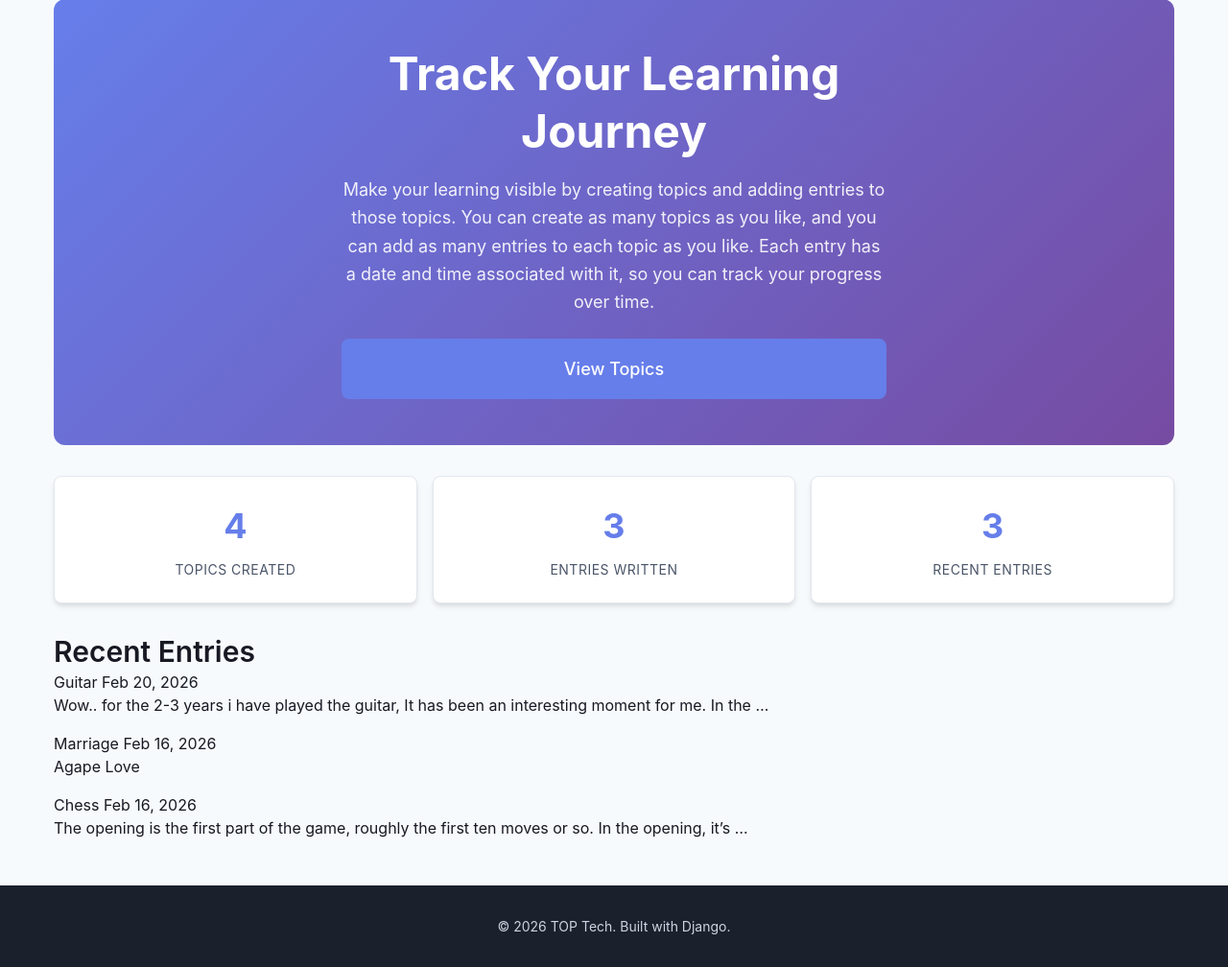
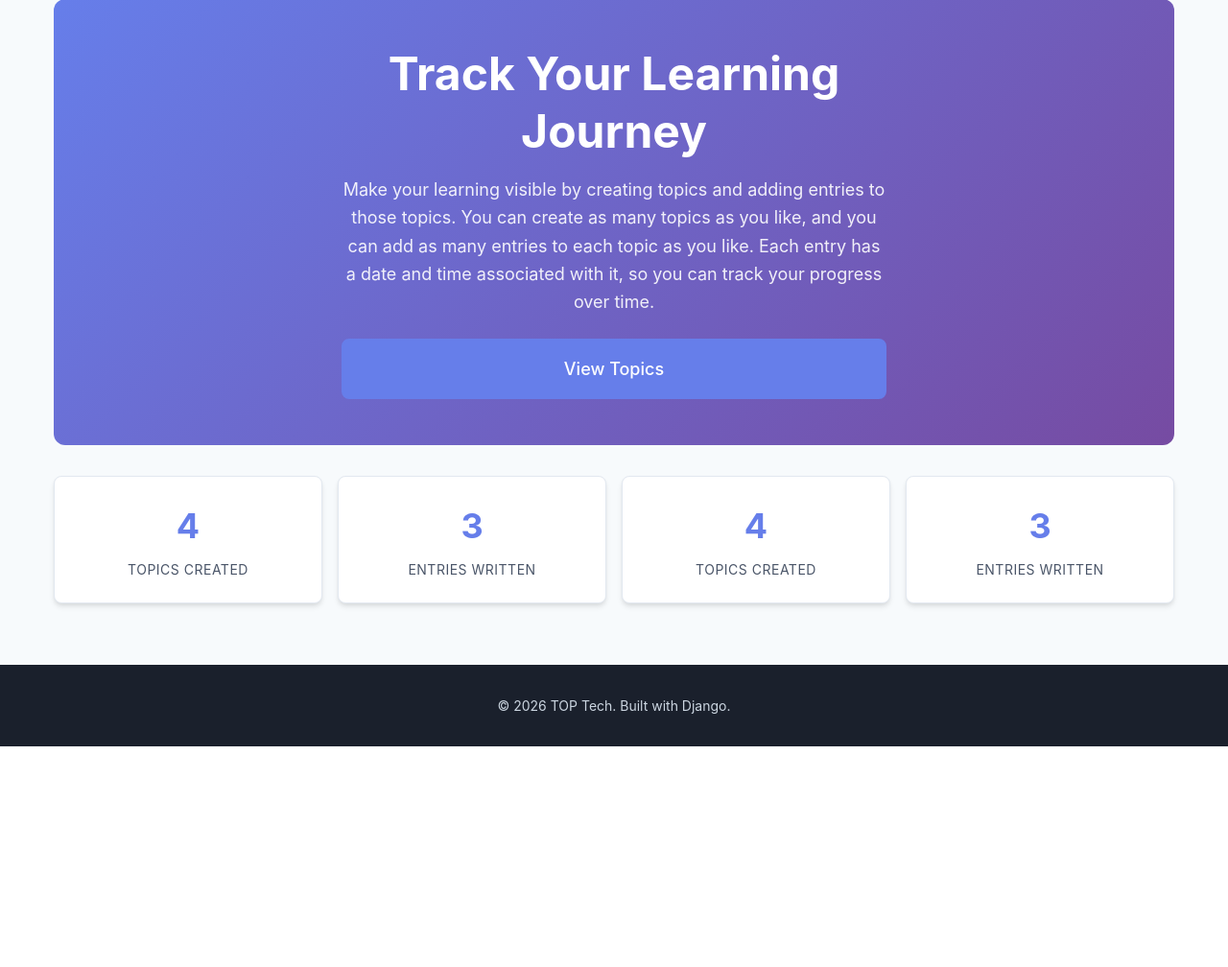
Before and after one commit to NGOKrooz/Learning-Log-App, a Django app: page / in a window 1280 px wide. Shown: the part 106-1114 px from the top of the page at 96% size. After the commit the page ends 884 px from the top, so only its background shows below. Run offline with Django 5.2, Linux system fonts and the light colour scheme; a user stored in the database is signed in; data comes from the database, SQL or seed files in the repository.

Commit message:
Fix password visibility toggle and dashboard layout

```diff
--- a/learning_logs/templates/learning_logs/index.html
+++ b/learning_logs/templates/learning_logs/index.html
@@ -42,30 +42,13 @@
       <div class="stat-label">Entries Written</div>
     </div>
     <div class="stat-card">
-      <div class="stat-number">{{ recent_entries|length }}</div>
-      <div class="stat-label">Recent Entries</div>
+      <div class="stat-number">{{ topics_count }}</div>
+      <div class="stat-label">Topics Created</div>
     </div>
-  </div>
-
-  <div class="recent-entries-panel">
-    <h2 class="section-heading">Recent Entries</h2>
-    {% if recent_entries %}
-    <div class="recent-entries-list">
-      {% for entry in recent_entries %}
-      <article class="entry-card">
-        <div class="entry-meta">
-          <span class="entry-topic">{{ entry.topic.text }}</span>
-          <span class="entry-date">{{ entry.date_added|date:"M j, Y" }}</span>
-        </div>
-        <p class="entry-preview">{{ entry.text|truncatewords:20 }}</p>
-      </article>
-      {% endfor %}
+    <div class="stat-card">
+      <div class="stat-number">{{ entries_count }}</div>
+      <div class="stat-label">Entries Written</div>
     </div>
-    {% else %}
-    <div class="empty-state">
-      <p>No recent entries yet. Create a new topic or add an entry to see updates here.</p>
-    </div>
-    {% endif %}
   </div>
 </div>
 {% endif %}
--- a/learning_logs/templates/learning_logs/topics.html
+++ b/learning_logs/templates/learning_logs/topics.html
@@ -40,7 +40,6 @@
     {% url 'learning_logs:new_topic' as new_topic_url %}
     {% include "components/button.html" with text="Create Your First Topic" variant="primary" href=new_topic_url %}
   </div>
-  {% endblock %}
   {% endblock %}
   {% endif %}
 
--- a/learning_logs/views.py
+++ b/learning_logs/views.py
@@ -10,17 +10,14 @@ def index(request):
     """The home page for Learning Log."""
     topics_count = 0
     entries_count = 0
-    recent_entries = Entry.objects.none()
 
     if request.user.is_authenticated:
         topics_count = Topic.objects.filter(owner=request.user).count()
         entries_count = Entry.objects.filter(topic__owner=request.user).count()
-        recent_entries = Entry.objects.filter(topic__owner=request.user).order_by('-date_added')[:5]
 
     context = {
         'topics_count': topics_count,
         'entries_count': entries_count,
-        'recent_entries': recent_entries,
     }
     return render(request, 'learning_logs/index.html', context)
 
--- a/static/js/main.js
+++ b/static/js/main.js
@@ -52,30 +52,38 @@ class LearningLogUI {
    * Setup password visibility toggles
    */
   setupPasswordToggles() {
-    const toggles = document.querySelectorAll('.password-toggle');
+    const toggles = document.querySelectorAll('.toggle-password, .password-toggle');
 
     toggles.forEach(toggle => {
       const targetId = toggle.dataset.target;
-      const targetInput = document.getElementById(targetId);
+      const passwordInput = document.getElementById(targetId);
+      const icon = toggle.querySelector('.toggle-icon');
 
-      if (targetInput) {
-        this.updatePasswordToggleIcon(toggle, targetInput.type === 'password');
+      if (!passwordInput || !icon) {
+        return;
+      }
 
-        toggle.addEventListener('click', () => {
-          const isPassword = targetInput.type === 'password';
-          targetInput.type = isPassword ? 'text' : 'password';
-          this.updatePasswordToggleIcon(toggle, !isPassword);
-        });
-      }
+      const isHidden = passwordInput.type === 'password';
+      this.updatePasswordToggleIcon(icon, isHidden, toggle);
+
+      toggle.addEventListener('click', () => {
+        const currentlyHidden = passwordInput.type === 'password';
+        passwordInput.type = currentlyHidden ? 'text' : 'password';
+        this.updatePasswordToggleIcon(icon, !currentlyHidden, toggle);
+      });
     });
   }
 
-  updatePasswordToggleIcon(toggle, isPassword) {
+  updatePasswordToggleIcon(icon, isHidden, toggle) {
     const showIcon = '👁️';
     const hideIcon = '🙈';
 
-    toggle.textContent = isPassword ? showIcon : hideIcon;
-    toggle.setAttribute('aria-label', isPassword ? 'Show password' : 'Hide password');
+    icon.textContent = isHidden ? showIcon : hideIcon;
+    icon.classList.toggle('fa-eye', isHidden);
+    icon.classList.toggle('fa-eye-slash', !isHidden);
+    if (toggle) {
+      toggle.setAttribute('aria-label', isHidden ? 'Show password' : 'Hide password');
+    }
   }
 
   /**
```
Also changed, not shown: templates/components/input.html (+6 -2 lines).
